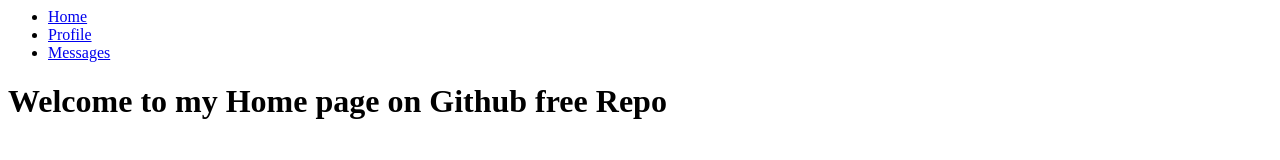
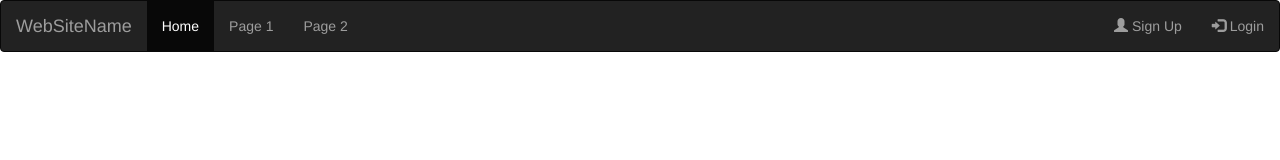
Before and after one commit to Ofentswe1/Ofentswe1.github.io, a plain HTML site: page index.html in a window 1280 px wide. Drawn offline with nearby package versions, Linux system fonts and the light colour scheme.

Commit message:
Update index.html

```diff
--- a/index.html
+++ b/index.html
@@ -1,19 +1,29 @@
 <html>
 <head>
-    <link href="https://maxcdn.bootstrapcdn.com/bootstrap/3.3.6/css/bootstrap.min.css" type="text/css">
-    <script src="https://maxcdn.bootstrapcdn.com/bootstrap/3.3.6/js/bootstrap.min.js"></script>
+    <link rel="stylesheet" href="http://maxcdn.bootstrapcdn.com/bootstrap/3.3.6/css/bootstrap.min.css">
+
+<!-- jQuery library -->
+<script src="https://ajax.googleapis.com/ajax/libs/jquery/1.12.2/jquery.min.js"></script>
+
+<!-- Latest compiled JavaScript -->
+<script src="http://maxcdn.bootstrapcdn.com/bootstrap/3.3.6/js/bootstrap.min.js"></script>
 </head>
 <body>
-    <nav class="navbar navbar-default navbar-fixed-top">
-      <div class="container">
-        <ul class="nav  nav-tabs">
-              <li role="presentation" class="active"><a href="#">Home</a></li>
-              <li role="presentation"><a href="#">Profile</a></li>
-              <li role="presentation"><a href="#">Messages</a></li>
-        </ul>
-        </div>
-    </nav>
-
-    <H1>Welcome to my Home page on Github free Repo</H1>
+    <nav class="navbar navbar-inverse">
+  <div class="container-fluid">
+    <div class="navbar-header">
+      <a class="navbar-brand" href="#">WebSiteName</a>
+    </div>
+    <ul class="nav navbar-nav">
+      <li class="active"><a href="#">Home</a></li>
+      <li><a href="#">Page 1</a></li>
+      <li><a href="#">Page 2</a></li>
+    </ul>
+    <ul class="nav navbar-nav navbar-right">
+      <li><a href="#"><span class="glyphicon glyphicon-user"></span> Sign Up</a></li>
+      <li><a href="#"><span class="glyphicon glyphicon-log-in"></span> Login</a></li>
+    </ul>
+  </div>
+</nav>
 </body>
 </html>
```
